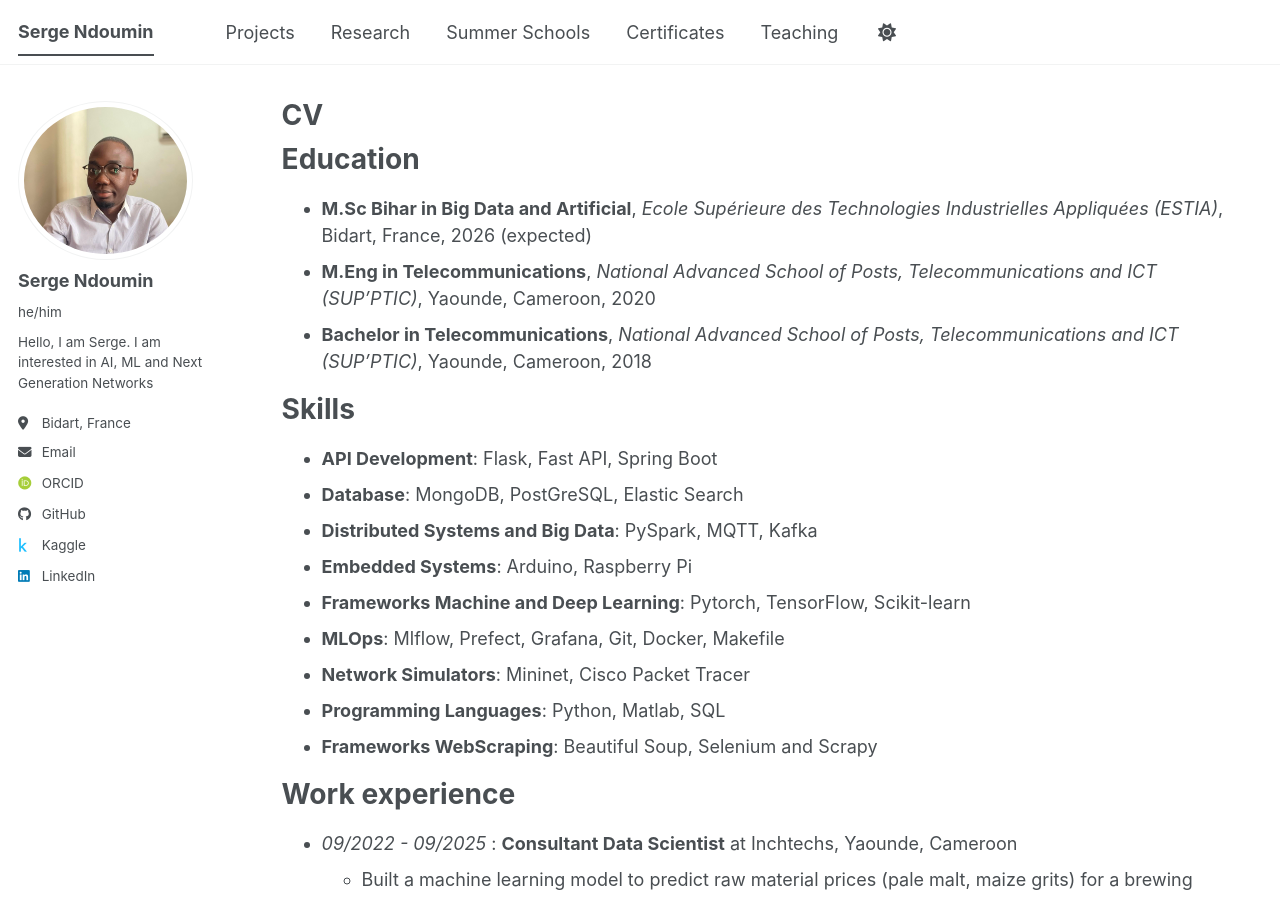
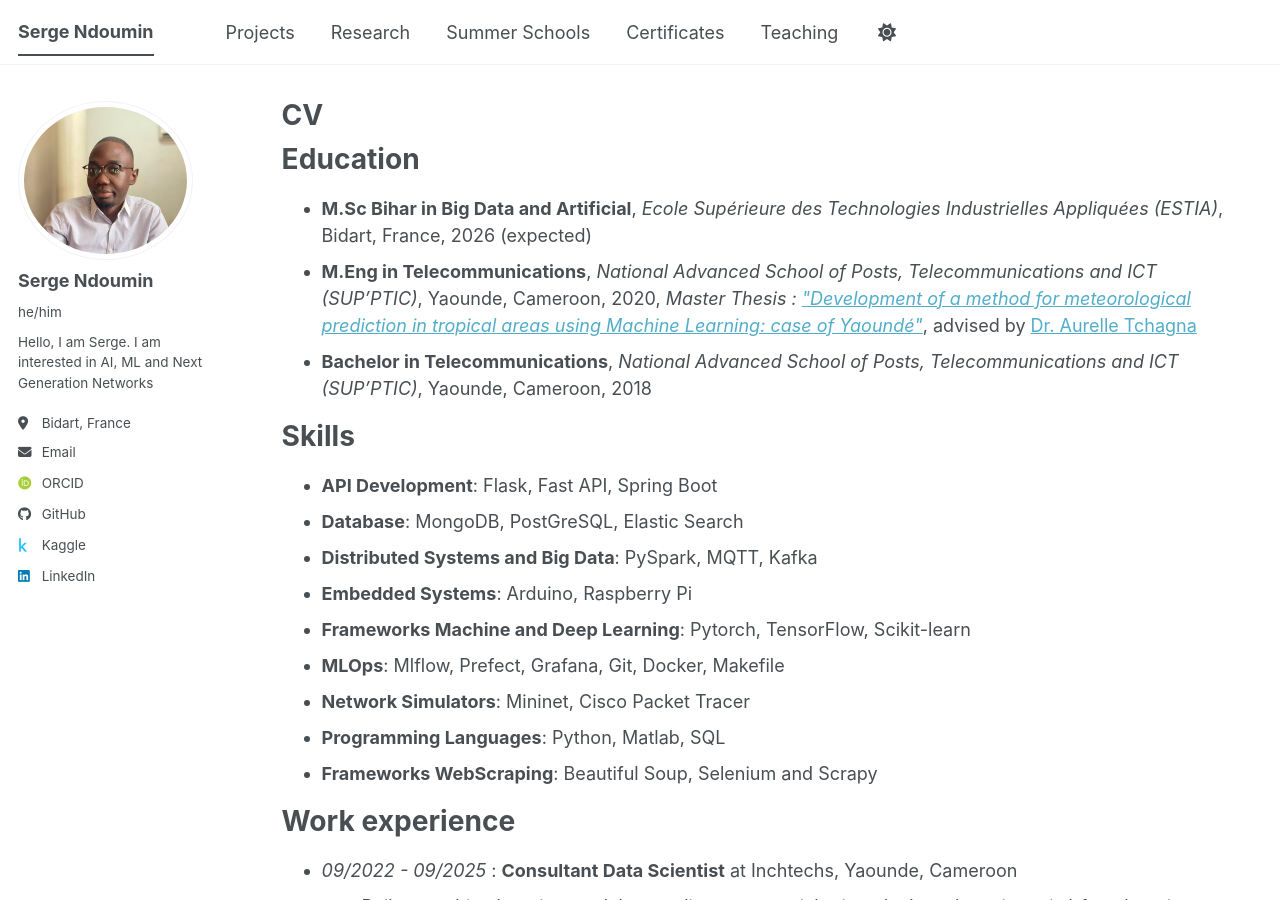
Before and after one commit to nd-serge/nd-serge.github.io, a Jekyll site: the page built from _pages/cv.md, in a window 1280 px wide and 900 px high. Built offline with Jekyll 4.4.1, drawn with Linux system fonts in a browser that asks for light colours; some web fonts are replaced; a script bundle is joined from its source files by our own code; library files that are not in the unit come from our copies.

Commit message:
add master thesis

```diff
--- a/_pages/cv.md
+++ b/_pages/cv.md
@@ -12,7 +12,8 @@ redirect_from:
 Education
 ======
 * **M.Sc Bihar in Big Data and Artificial**, _Ecole Supérieure des Technologies Industrielles Appliquées (ESTIA)_, Bidart, France, 2026 (expected)
-* **M.Eng in Telecommunications**, _National Advanced School of Posts, Telecommunications and ICT (SUP'PTIC)_, Yaounde, Cameroon, 2020
+* **M.Eng in Telecommunications**, _National Advanced School of Posts, Telecommunications and ICT (SUP'PTIC)_, Yaounde, Cameroon, 2020, _Master Thesis : [&quot;Development of a method for meteorological prediction in tropical areas
+using Machine Learning: case of Yaoundé&quot;](http://nd-serge.github.io/files/pfe-2020.pdf)_, advised by [Dr. Aurelle Tchagna]()
 * **Bachelor in Telecommunications**, _National Advanced School of Posts, Telecommunications and ICT (SUP'PTIC)_, Yaounde, Cameroon, 2018
 
 Skills
@@ -43,8 +44,6 @@ Work experience
   * Trained participants on Machine Learning concepts during “Open Technology” workshops
   * Built and deployed Machine Learning models
 
-
-
 Summer Schools
 ======
   <ul>{% for post in site.summer_school reversed %}
```
